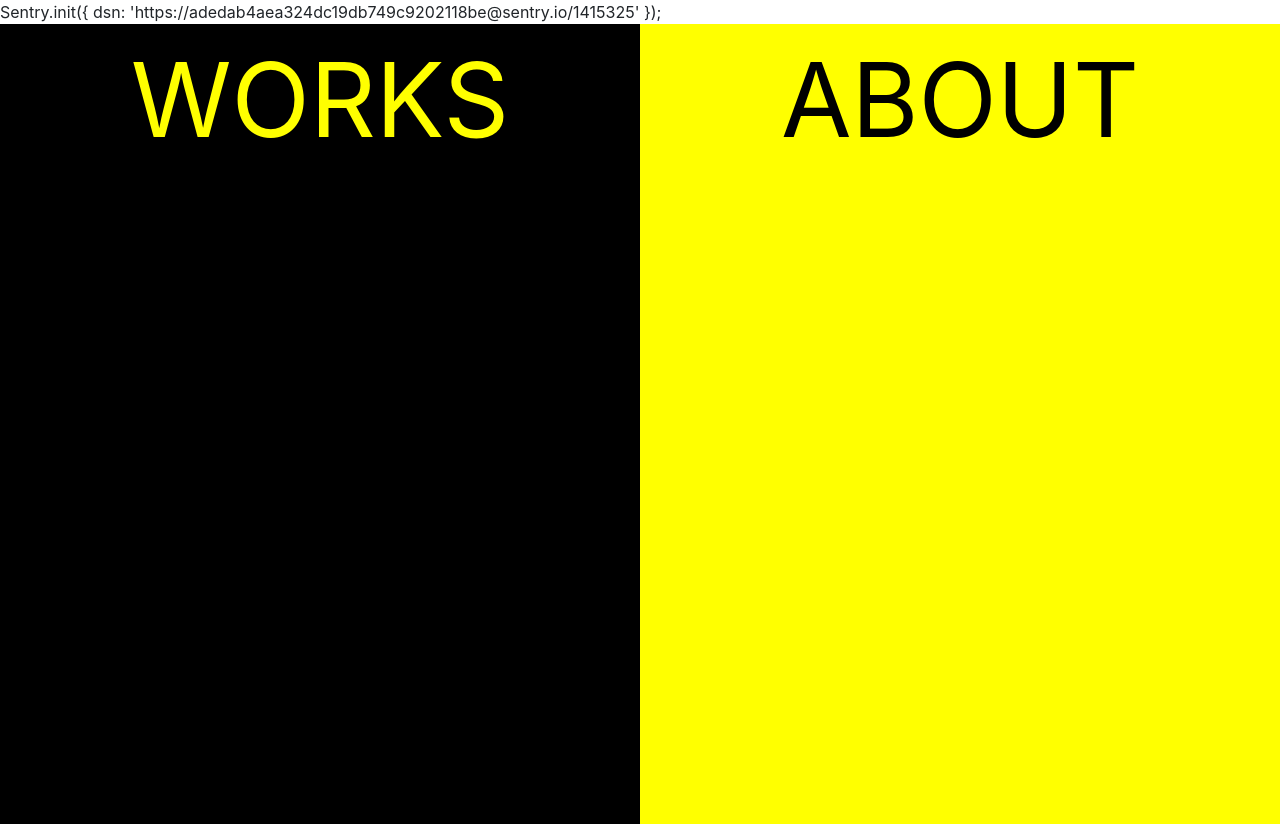
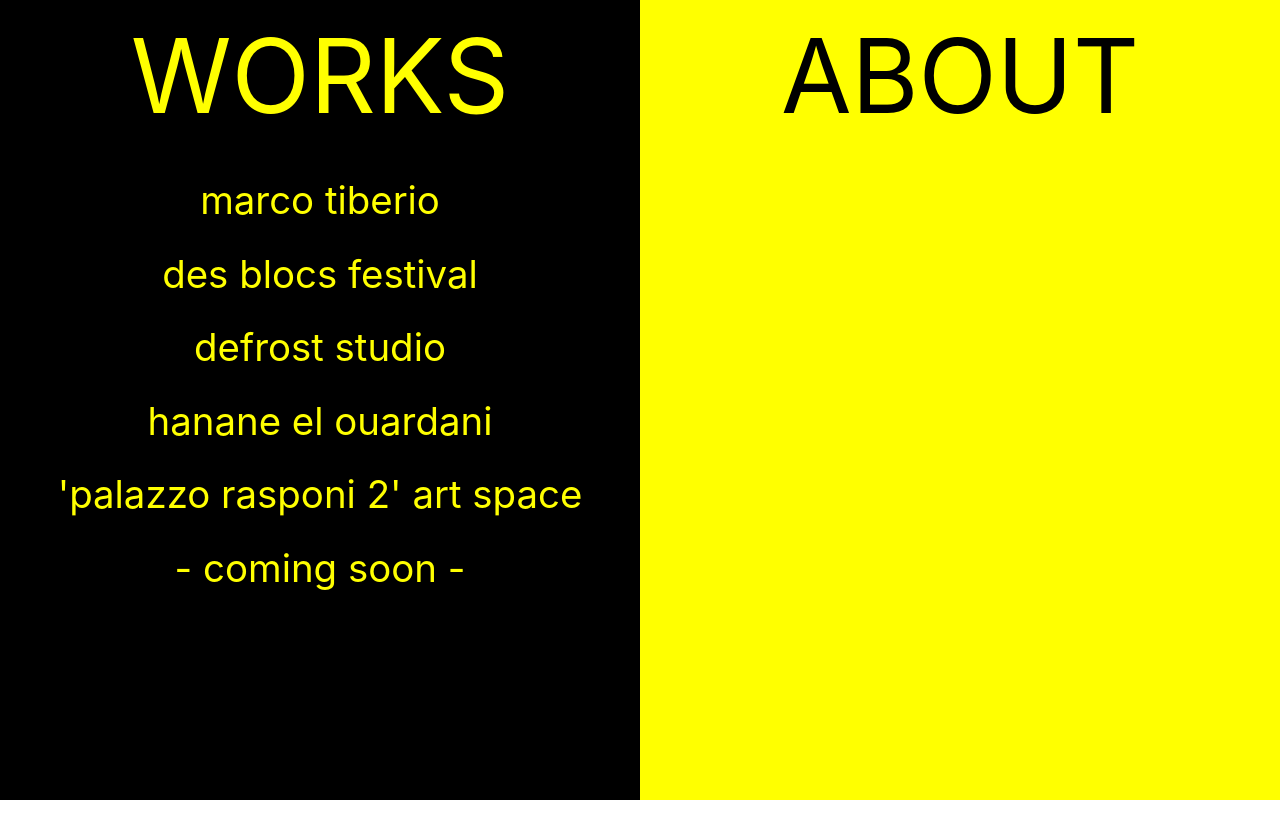
Before and after one commit to marcotiberio/devijgstudio, a plain HTML site: page index.html in a window 1280 px wide. After the commit the page ends 800 px from the top, so only its background shows below. Drawn offline with nearby package versions, Linux system fonts and the light colour scheme.

Commit message:
Update index.html

```diff
--- a/index.html
+++ b/index.html
@@ -13,11 +13,6 @@
   <script src="https://code.jquery.com/jquery-3.3.1.slim.min.js" integrity="sha384-q8i/X+965DzO0rT7abK41JStQIAqVgRVzpbzo5smXKp4YfRvH+8abtTE1Pi6jizo" crossorigin="anonymous"></script>
 
   <link rel="stylesheet" href="https://use.fontawesome.com/releases/v5.2.0/css/all.css" integrity="sha384-hWVjflwFxL6sNzntih27bfxkr27PmbbK/iSvJ+a4+0owXq79v+lsFkW54bOGbiDQ" crossorigin="anonymous">
-
-  <script src="https://browser.sentry-cdn.com/5.0.6/bundle.min.js" crossorigin="anonymous"></script>
-
-  Sentry.init({ dsn: 'https://adedab4aea324dc19db749c9202118be@sentry.io/1415325' });
-
 
 
 </head>
```
